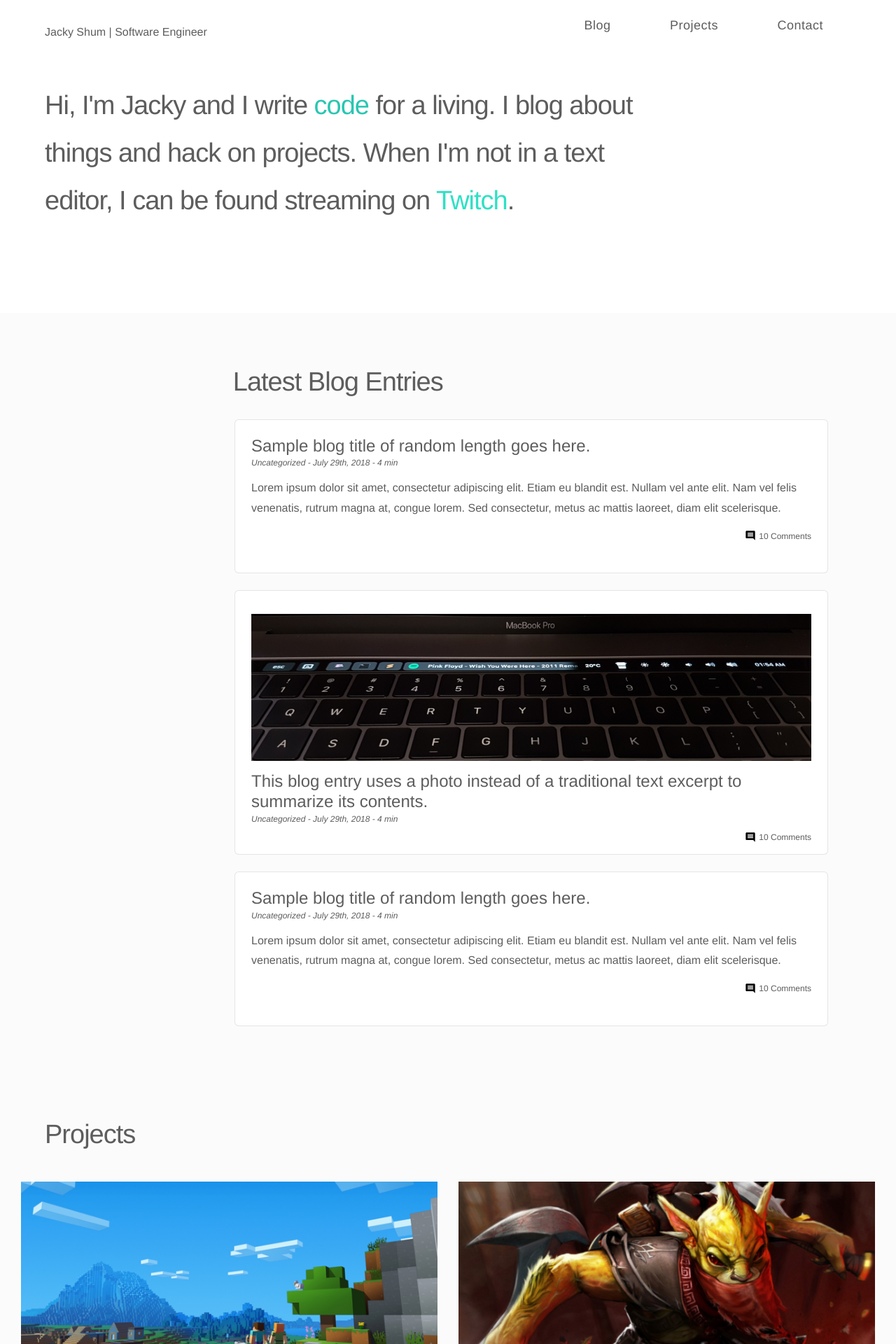
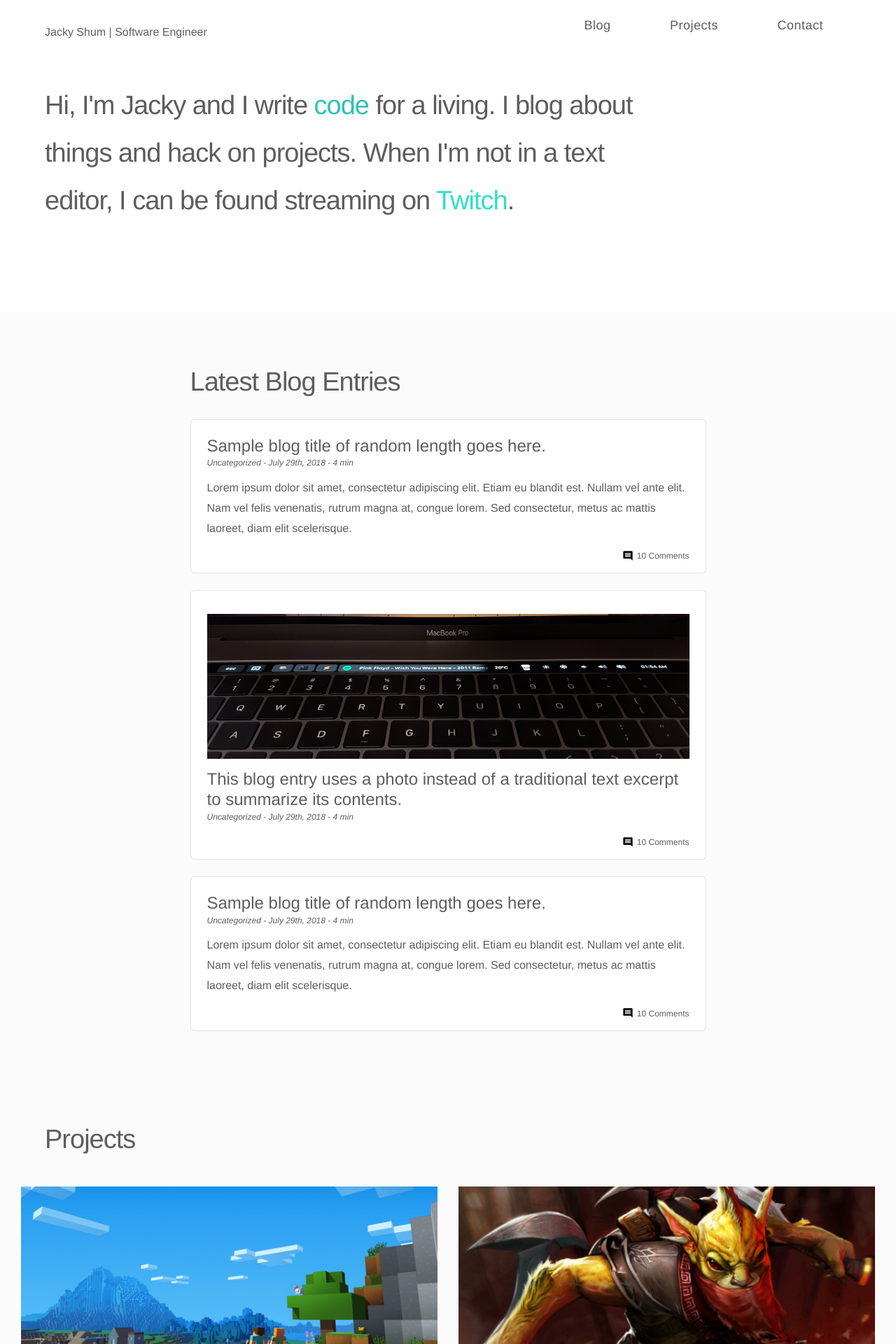
Before and after one commit to jackys-95/personal-site, a Jekyll site: the page built from index.md, in a window 1280 px wide. Shown: the top 1920 px of the page at 70% size. Built offline with Jekyll 4.4.1, drawn with Linux system fonts in a browser that asks for light colours.

Commit message:
Fixed blog resizing issues with mobile screens, changed blog resizing style, added aspect ratio box for blog excerpt images

```diff
--- a/_includes/_blog.html
+++ b/_includes/_blog.html
@@ -34,6 +34,7 @@
     <div class="blog-content-wrapper">
       <div class="blog-content">
         <div class="blog-image-container">
+          <div class="blog-padded-box"></div>
           <img class="blog-image" src="assets/img/blog-pic-1.jpg">
         </div>
         <h3 class="blog-content__header">
--- a/_sass/components/_blog.scss
+++ b/_sass/components/_blog.scss
@@ -15,19 +15,49 @@
   }
 }
 
+#secondary-header-container {
+  width: 50%;
+  margin: 0px 10px;
+  padding-left: 15px;
+  padding-right: 15px;
+
+  @include min($tablet) {
+    margin: 0px auto;
+    min-width: 767px;
+  }
+}
+
+.secondary-header {
+  display: flex;
+  flex: 1 1 100%;
+  margin-bottom: 0.5em;
+  letter-spacing: -1px;
+  font-size: 3rem;
+  font-weight: 400;
+
+  @include min($tablet) {
+    font-size: $h2-font-size;
+  }
+
+  &.header--white {
+    color: $white;
+  }
+}
+
 .featured-blog-container {
   display: flex;
   flex-flow: column wrap;
   flex: 1 1 100%;
   padding-bottom: 3em;
   margin: auto 10px;
+  padding-left: 15px;
+  padding-right: 15px;
 
   @include min($tablet) {
     margin: auto;
     width: 50%;
     padding-bottom: 6em;
-    padding-left: 15px;
-    padding-right: 15px;
+    min-width: 767px;
   }
 }
 
@@ -83,20 +113,22 @@
 }
 
 .blog-image-container {
-    height: 100px;
-    width: 100%;
-    margin: 10px auto 15px;
+  position: relative;
+  margin: 10px auto 15px;
+}
 
-  @include min($tablet) {
-    height: 210px;
-    width: 800px;
-  }
+.blog-padded-box {
+  height: 0;
+  padding-bottom: 30%;
 }
 
 .blog-image {
+  top: 0px;
+  left: 0px;
   height: 100%;
   width: 100%;
   object-fit: cover;
+  position: absolute;
 }
 
 .link-content__header {
@@ -128,6 +160,10 @@
   overflow: auto;
 }
 
+.blog-subheader + .blog-footer {
+  margin-top: 10px;
+}
+
 .comment-count-container {
   float: right;
 }
@@ -141,26 +177,3 @@
   display: inline-block;
   font-size: 1.2rem;
 }
-
-#secondary-header-container {
-  @include min($tablet) {
-    width: 48%;
-  }
-}
-
-.secondary-header {
-  display: flex;
-  flex: 1 1 100%;
-  margin-bottom: 0.5em;
-  letter-spacing: -1px;
-  font-size: 3rem;
-  font-weight: 400;
-
-  @include min($tablet) {
-    font-size: $h2-font-size;
-  }
-
-  &.header--white {
-    color: $white;
-  }
-}
```
Also changed, not shown: assets/style.scss (line endings or trailing spaces).
